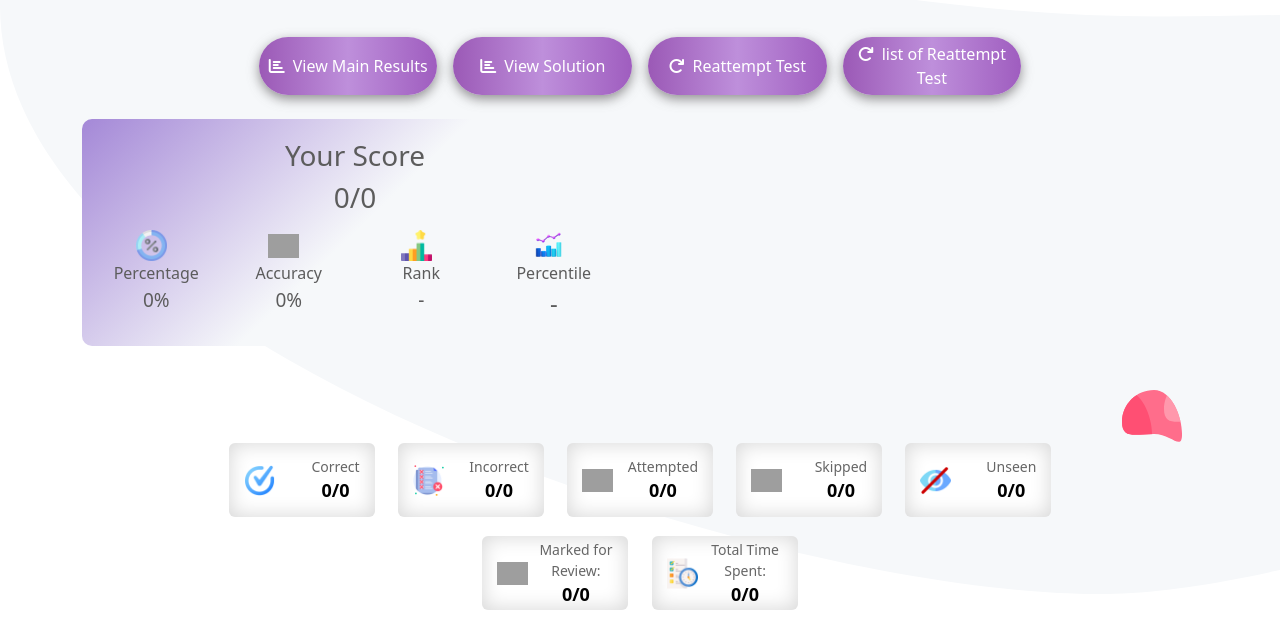
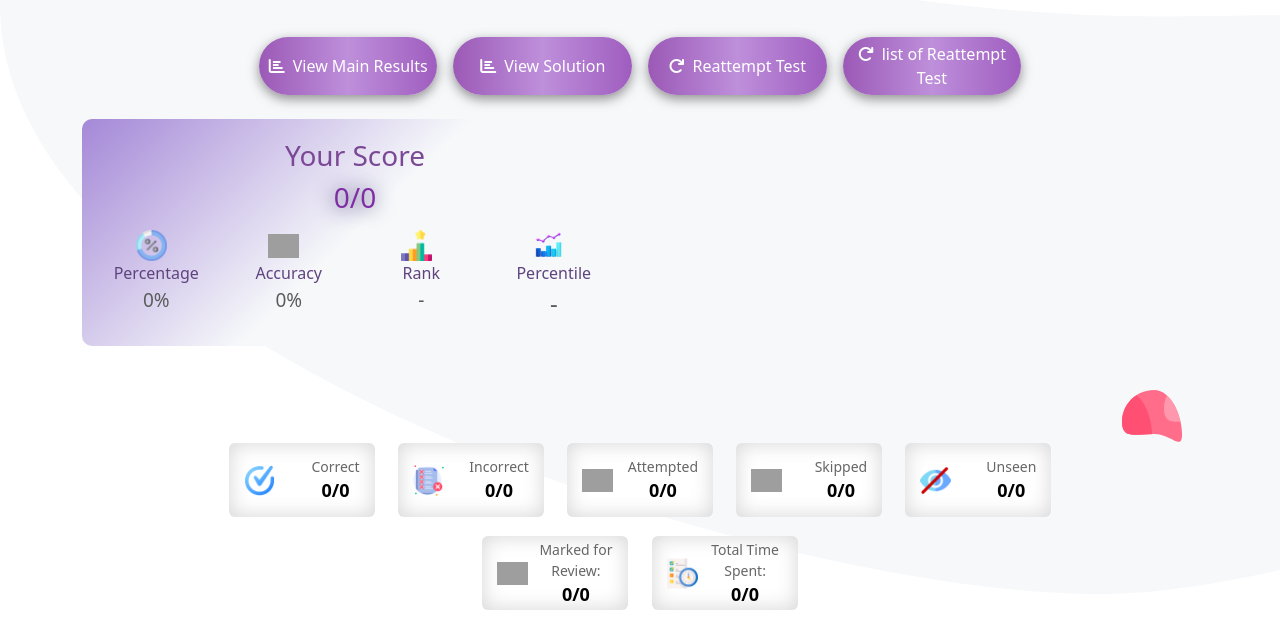
Before and after one commit to host-codes/sadsdquizasdpulseasdd, a plain HTML site: page mock-test/result.html in a window 1280 px wide. Shown: the part 149-774 px from the top of the page. Drawn offline with nearby package versions, Linux system fonts and the light colour scheme; grey boxes are pictures that could not be loaded; a web font is replaced by a local one.

Commit message:
Update result.html

```diff
--- a/mock-test/result.html
+++ b/mock-test/result.html
@@ -82,6 +82,17 @@ span#user-name {
     color: #65518b;
 	    text-shadow: -1px 2px 20px #040404;
 }
+
+.mb-1 {
+    margin-bottom: 0.25rem!important;
+    color: #5f437e;
+    font-weight: 500;
+     }
+h3.yourscore {
+    color: #7b4895;
+}
+
+
 </style>
 <style>
 
@@ -133,8 +144,10 @@ p#test-title {
       color: #6c757d;
     }
 
-	h1#score-display {
+h1#score-display {
     font-size: 28px;
+    color: #7e2ea3;
+    text-shadow: -1px 1px 20px #2f1e64;
 }
 
 h4#percentage,#accuracy,#rank{
@@ -855,7 +868,7 @@ div#deletback {
 
       <div class="col-md-6">
         <div class="score-card text-center">
-          <h3>Your Score</h3>
+          <h3 class="yourscore">Your Score</h3>
           <h1 id="score-display">0/0</h1>
           <div class="row mt-3">
             <div class="col-3">
```
